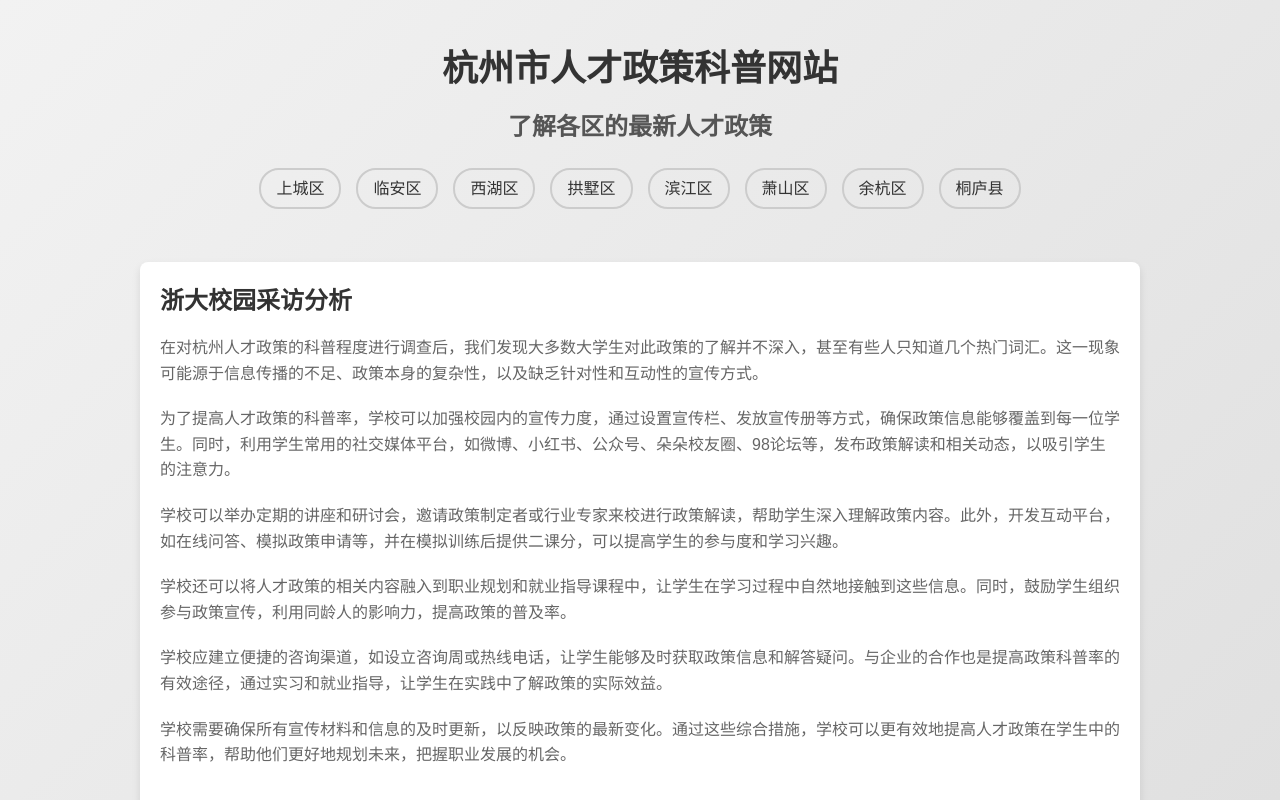
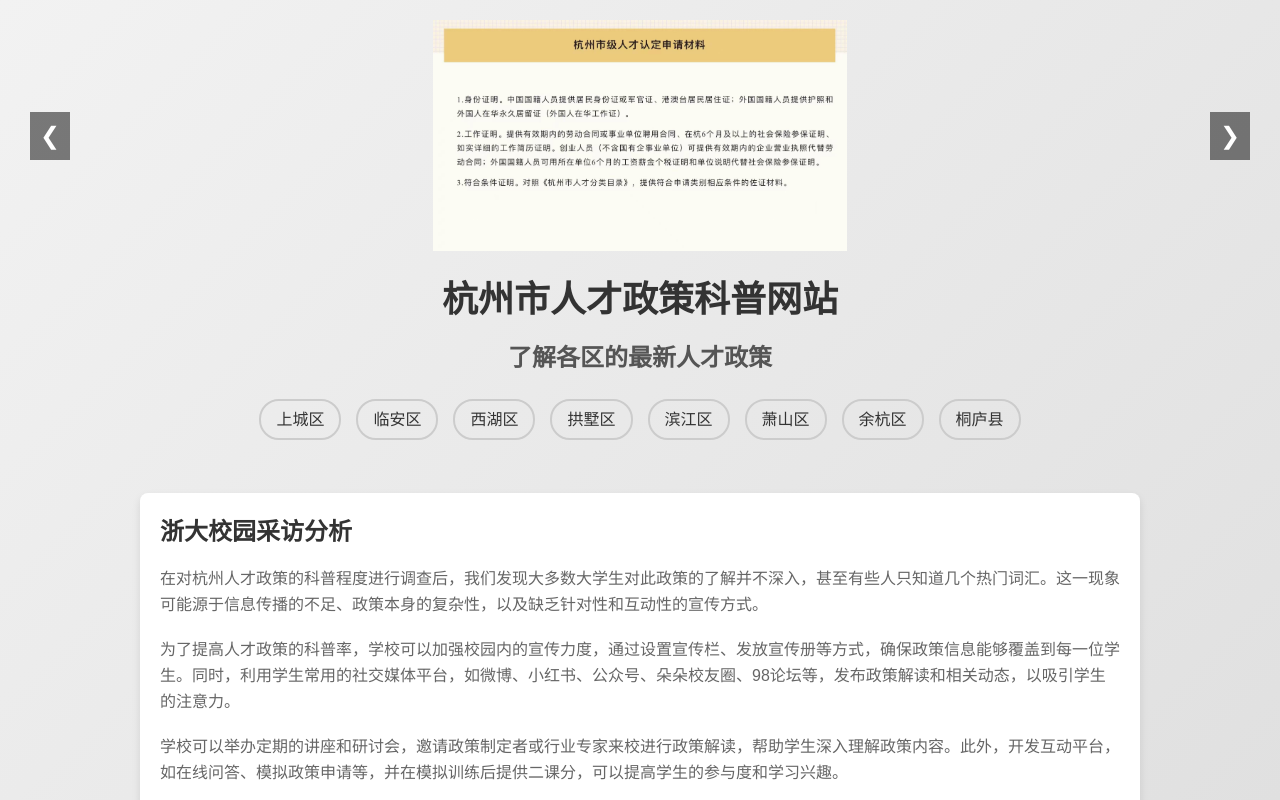
Before and after one commit to He1438911443/zjuxixi, a plain HTML site: page index.html in a window 1280 px wide. Shown: the top 800 px of the page. Drawn offline with Linux system fonts and the light colour scheme.

Commit message:
Add files via upload

```diff
--- a/scripts.js
+++ b/scripts.js
@@ -1,23 +1,15 @@
-let currentIndex = 0;  // 当前显示的图片索引
-const images = document.querySelectorAll('.slider-images img');  // 获取所有图片
-const totalImages = images.length;  // 获取图片总数
-const sliderWrapper = document.querySelector('.slider-images');  // 获取图片容器
+let currentSlide = 0;
 
-// 切换图片函数
 function changeSlide(direction) {
-    currentIndex += direction;
+    const slides = document.querySelectorAll('.slider-images img');
+    currentSlide = (currentSlide + direction + slides.length) % slides.length;
 
-    // 如果到达最后一张图片，跳转到第一张
-    if (currentIndex < 0) {
-        currentIndex = totalImages - 1;
-    }
+    slides.forEach((slide, index) => {
+        slide.style.display = index === currentSlide ? 'block' : 'none';
+    });
+}
 
-    // 如果到达第一张图片，跳转到最后一张
-    if (currentIndex >= totalImages) {
-        currentIndex = 0;
-    }
-
-    // 通过改变 transform 属性来切换图片
-    const offset = -currentIndex * 100;  // 计算偏移量
-    sliderWrapper.style.transform = `translateX(${offset}%)`;  // 通过平移实现切换
-}
+// 页面加载时默认显示第一张图片
+document.addEventListener('DOMContentLoaded', () => {
+    changeSlide(0);
+});
--- a/styles.css
+++ b/styles.css
@@ -19,41 +19,33 @@
     padding: 20px;
 }
 
-/* 图片滚动区域 */
-.image-slider {
-    width: 33.33vw;
-    height: 33.33vh;
-    /* 高度占页面的三分之一 */
-    overflow: hidden;
+.slider-images {
     position: relative;
+    width: 33.33%;
+    /* 根据需求设置宽度 */
     margin: 0 auto;
-    /* 居中滚动区域 */
-    display: flex;
-    justify-content: center;
     /* 水平居中 */
-    align-items: center;
-    /* 垂直居中 */
-}
-
-.slider-wrapper {
-    display: flex;
-    align-items: center;
-    justify-content: center;
-}
-
-.slider-images {
-    display: flex;
-    transition: transform 0.5s ease;
-    /* 平滑过渡效果 */
+    height: auto;
+    /* 根据需求设置高度 */
 }
 
 .slider-images img {
     width: 100%;
+    /* 让图片填满容器 */
     height: auto;
-    object-fit: contain;
-    /* 保证图片完整显示且按比例缩放 */
-    flex-shrink: 0;
-    /* 防止图片被压缩 */
+    /* 高度自动，以保持图片比例 */
+    display: none;
+    /* 默认隐藏 */
+}
+
+.slider-images img:first-child {
+    display: block;
+    /* 只显示第一张图片 */
+}
+
+.slider-wrapper {
+    position: relative;
+    /* 设置为相对定位，以便按钮使用绝对定位 */
 }
 
 /* 左右箭头按钮 */
@@ -61,13 +53,15 @@
 .next-btn {
     position: absolute;
     top: 50%;
+    transform: translateY(-50%);
+    /* 使按钮完全垂直居中 */
     background-color: rgba(0, 0, 0, 0.5);
     color: white;
     border: none;
     font-size: 24px;
     padding: 10px;
     cursor: pointer;
-    z-index: 100;
+    z-index: 10;
     transform: translateY(-50%);
 }
 
```
